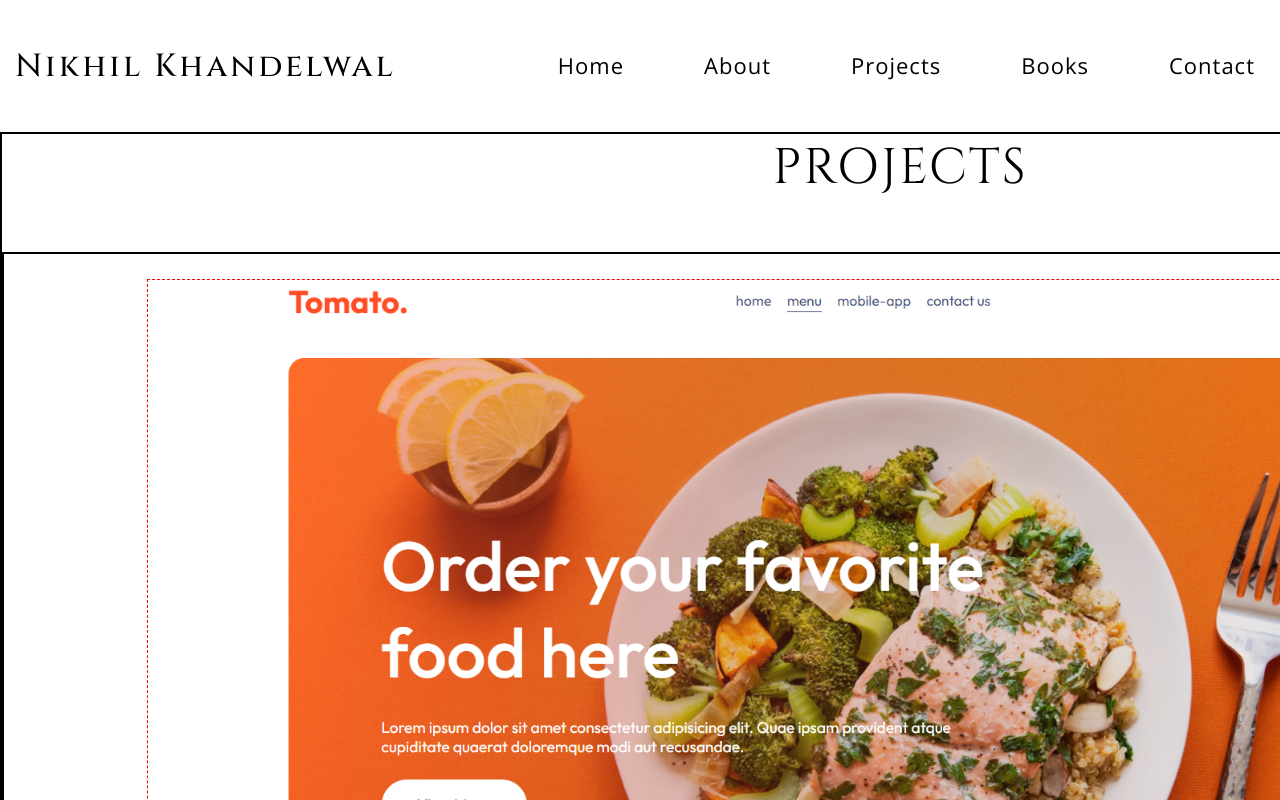
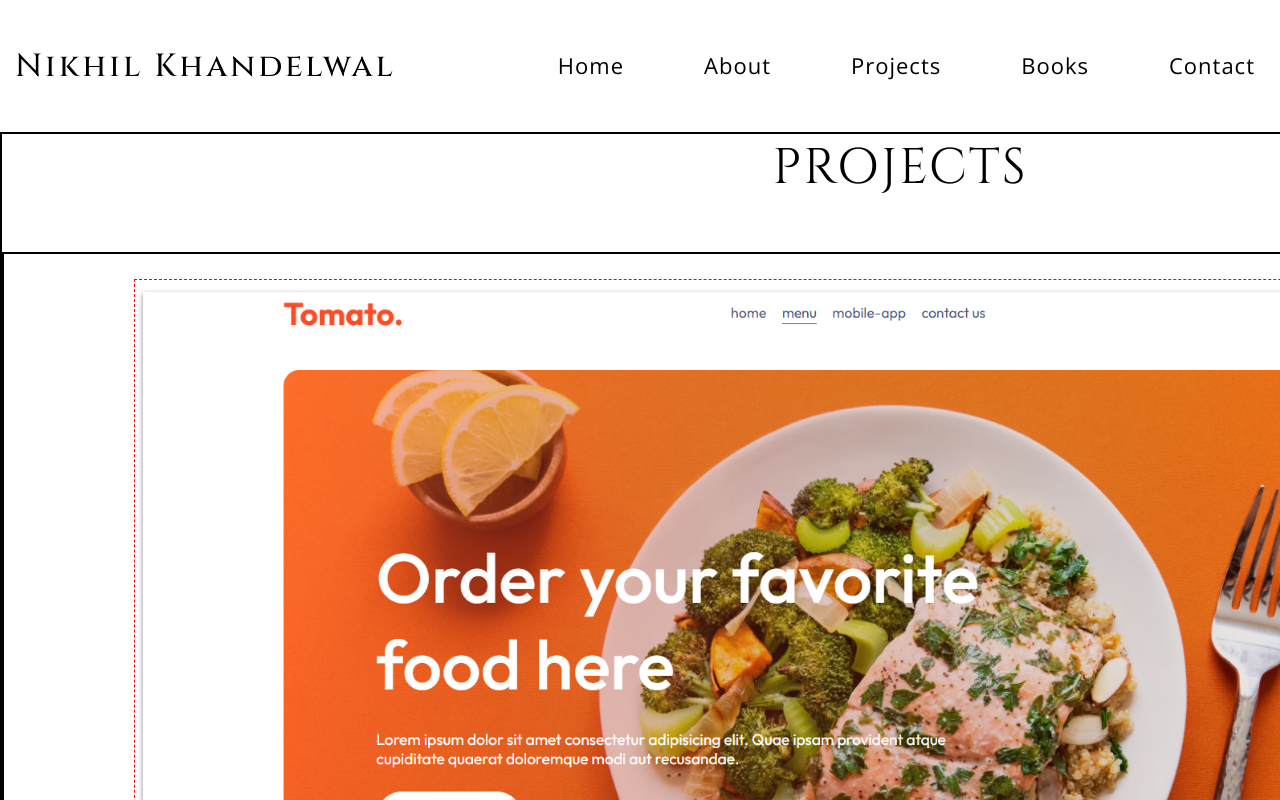
Before and after one commit to nikhilkhandelwal006/nikhilkhandelwal.me, a React (Vite) app: page /projects in a window 1280 px wide. Shown: the top 800 px of the page. Built offline with nearby package versions, Linux system fonts and the light colour scheme; a web font is replaced by a local one.

Commit message:
Style page added

```diff
--- a/src/pages/Projects/Projects.css
+++ b/src/pages/Projects/Projects.css
@@ -27,9 +27,16 @@
 
 .project-one {
   border: 1px dashed red;
-  width: 1507px;
+  width: 1532px;
+  padding: 12px 8px;
 }
 
 .project-one img {
   width: 1500px;
+   cursor: pointer;
+   box-shadow: 3px 5px 5px 3px #888888;
 }
+
+.project-one img:hover{
+    opacity: 0.8;
+}
```
